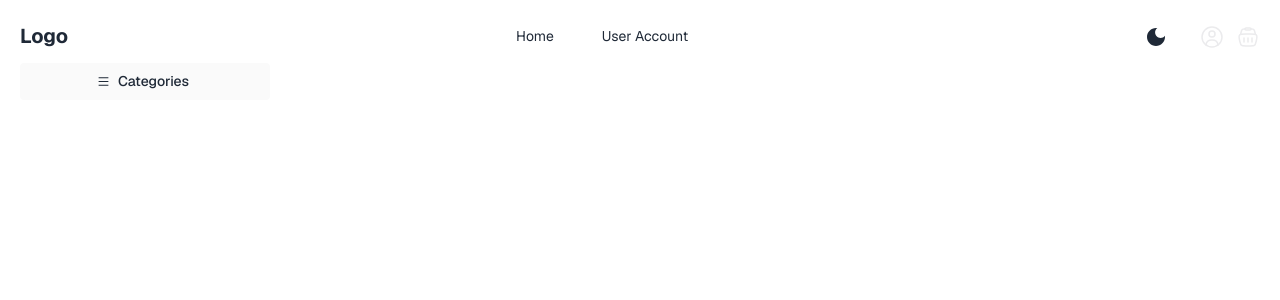
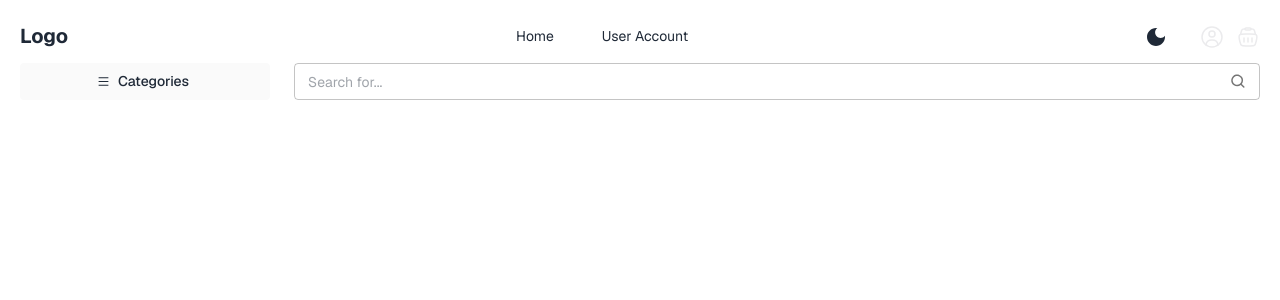
Before and after one commit to rmikhailenko/e-commerce-next, a Next.js app: page / in a window 1280 px wide. Shown: the top 300 px of the page. Built offline with nearby package versions, Linux system fonts and the light colour scheme; what @mui/material-nextjs would draw is missing.

Commit message:
update categories control, add search bar

```diff
--- a/src/features/Header/components/CategoriesControl.tsx
+++ b/src/features/Header/components/CategoriesControl.tsx
@@ -1,10 +1,12 @@
 import { Box } from "@mui/material";
 import CategoriesList from "./CategoriesList";
+import Search from "./Search";
 
 export default function CategoriesControl() {
   return (
-    <Box>
+    <Box sx={{ display: "flex", gap: 3 }}>
       <CategoriesList />
+      <Search />
     </Box>
   );
 }
--- a/src/features/Header/components/CategoriesList.tsx
+++ b/src/features/Header/components/CategoriesList.tsx
@@ -1,14 +1,6 @@
 "use client";
 
-import {
-  Box,
-  Button,
-  List,
-  ListItemButton,
-  ListItemText,
-  Menu,
-  MenuItem,
-} from "@mui/material";
+import { Box, Button, List, ListItemText, Menu, MenuItem } from "@mui/material";
 import { useState } from "react";
 import MenuIcon from "./MenuIcon";
 
@@ -57,6 +49,11 @@ export default function CategoriesList() {
           list: {
             "aria-labelledby": "categories-button",
           },
+          paper: {
+            sx: {
+              boxShadow: 1,
+            },
+          },
         }}
         anchorOrigin={{ vertical: "bottom", horizontal: "left" }}
         transformOrigin={{ vertical: "top", horizontal: "left" }}
--- /dev/null
+++ b/src/features/Header/components/Search.tsx
@@ -0,0 +1,28 @@
+import { Box, InputAdornment, TextField } from "@mui/material";
+import SearchIcon from "./SearchIcon";
+
+export default function Search() {
+  return (
+    <Box sx={{ width: "100%" }}>
+      <TextField
+        component="search"
+        placeholder="Search for..."
+        size="small"
+        color="primary"
+        fullWidth
+        slotProps={{
+          input: {
+            endAdornment: (
+              <InputAdornment
+                position="end"
+                sx={{ alignSelf: "center", marginLeft: 0 }}
+              >
+                <SearchIcon sx={{ height: 15, width: 15 }} />
+              </InputAdornment>
+            ),
+          },
+        }}
+      />
+    </Box>
+  );
+}
--- /dev/null
+++ b/src/features/Header/components/SearchIcon.tsx
@@ -0,0 +1,12 @@
+import { SvgIcon, type SvgIconProps } from "@mui/material";
+
+export default function SearchIcon(props: SvgIconProps) {
+  return (
+    <SvgIcon {...props}>
+      <path
+        d="M21.3162 20.0056L17.2879 15.9891C18.5876 14.3333 19.2928 12.2886 19.2902 10.1836C19.2902 8.30891 18.7343 6.47636 17.6928 4.91764C16.6513 3.35892 15.1709 2.14405 13.439 1.42665C11.707 0.709246 9.80123 0.521542 7.96259 0.887269C6.12396 1.253 4.43507 2.15573 3.10948 3.48131C1.7839 4.80689 0.88117 6.49579 0.515443 8.33442C0.149715 10.1731 0.33742 12.0788 1.05482 13.8108C1.77222 15.5428 2.98709 17.0231 4.54581 18.0646C6.10453 19.1061 7.93709 19.662 9.81174 19.662C11.9167 19.6646 13.9615 18.9594 15.6173 17.6597L19.6338 21.688C19.7439 21.7991 19.8749 21.8872 20.0193 21.9474C20.1637 22.0075 20.3186 22.0385 20.475 22.0385C20.6314 22.0385 20.7862 22.0075 20.9306 21.9474C21.075 21.8872 21.206 21.7991 21.3162 21.688C21.4272 21.5779 21.5154 21.4468 21.5755 21.3024C21.6357 21.1581 21.6666 21.0032 21.6666 20.8468C21.6666 20.6904 21.6357 20.5355 21.5755 20.3912C21.5154 20.2468 21.4272 20.1157 21.3162 20.0056ZM2.70292 10.1836C2.70292 8.77758 3.11985 7.40316 3.90098 6.23412C4.6821 5.06508 5.79235 4.15393 7.09132 3.61588C8.39028 3.07783 9.81963 2.93705 11.1986 3.21134C12.5776 3.48564 13.8443 4.16269 14.8384 5.15688C15.8326 6.15106 16.5097 7.41773 16.784 8.79671C17.0583 10.1757 16.9175 11.605 16.3794 12.904C15.8414 14.203 14.9302 15.3132 13.7612 16.0943C12.5922 16.8755 11.2177 17.2924 9.81174 17.2924C7.92637 17.2924 6.11821 16.5434 4.78505 15.2103C3.45189 13.8771 2.70292 12.0689 2.70292 10.1836Z"
+        fill="currentColor"
+      />
+    </SvgIcon>
+  );
+}
```
